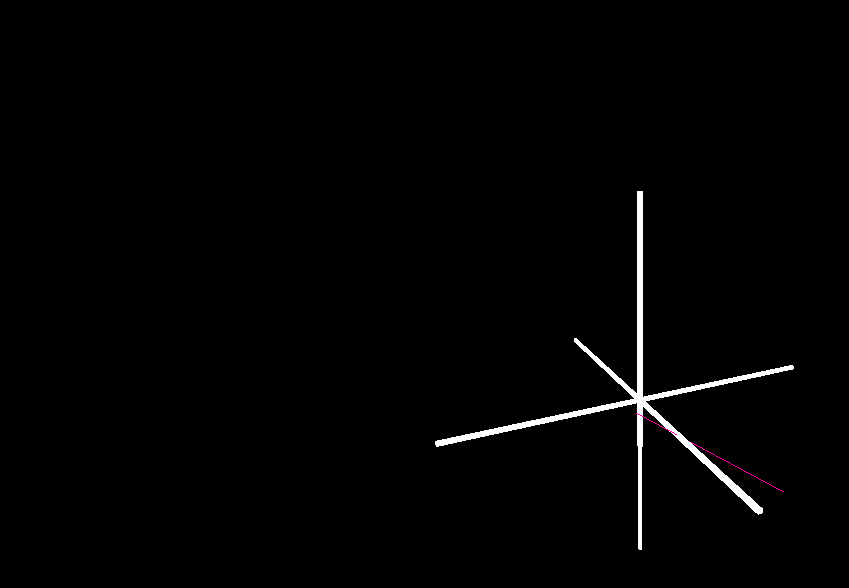
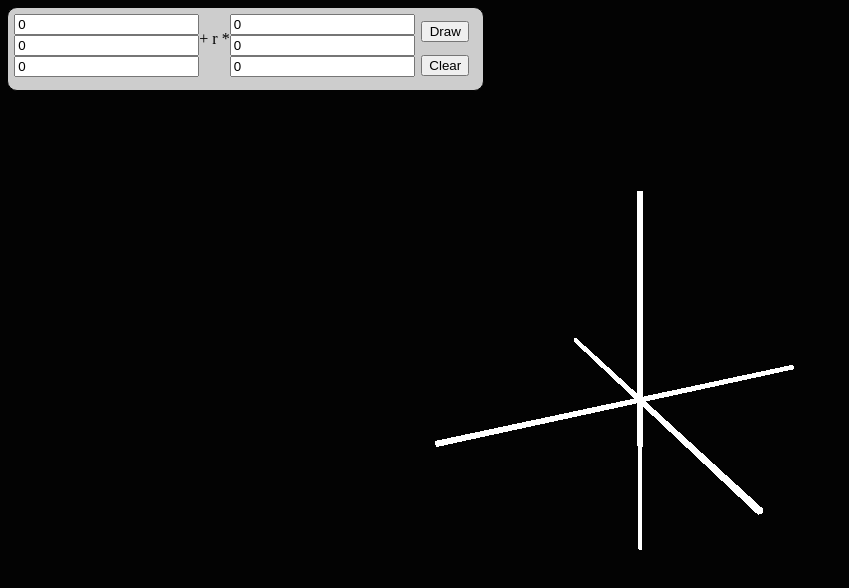
Before and after one commit to Tch1b0/vecbro, a website built with Vite: page index.html in a window 1280 px wide. Shown: the whole page, without its empty margins (0-849 px from the left). Built offline with nearby package versions, Linux system fonts and the light colour scheme.

Commit message:
dockerize

```diff
--- a/index.html
+++ b/index.html
@@ -10,8 +10,50 @@
                 position: absolute;
                 top: 0;
                 left: 0;
+                background-color: #030303;
+                color: snow;
+            }
+
+            button {
+                margin: 5pt;
+                z-index: 1;
+            }
+
+            .input-area {
+                display: flex;
+                flex-direction: row;
+                z-index: 1;
+                background-color: #cdcdcd;
+                color: black;
+                padding: 5pt;
+                margin: 5pt;
+                border: 1px solid #030303;
+                border-radius: 10px;
+            }
+
+            .vec {
+                display: flex;
+                flex-direction: column;
             }
         </style>
     </head>
-    <body></body>
+    <body>
+        <div class="input-area">
+            <div class="vec">
+                <input type="number" value="0" id="vecAx1" />
+                <input type="number" value="0" id="vecAx2" />
+                <input type="number" value="0" id="vecAx3" />
+            </div>
+            <p>+ r *</p>
+            <div class="vec">
+                <input type="number" value="0" id="vecBx1" />
+                <input type="number" value="0" id="vecBx2" />
+                <input type="number" value="0" id="vecBx3" />
+            </div>
+            <div class="vec">
+                <button id="drawBtn">Draw</button>
+                <button id="clearBtn">Clear</button>
+            </div>
+        </div>
+    </body>
 </html>
--- a/src/main.ts
+++ b/src/main.ts
@@ -1,59 +1,43 @@
 import * as THREE from "three";
+import { animate, clearFns, drawBox, drawFn } from "./rendering";
 
-const scene = new THREE.Scene();
-const camera = new THREE.PerspectiveCamera(
-    75,
-    window.innerWidth / window.innerHeight,
-    0.1,
-    1000
-);
-camera.position.y += 3;
+drawBox(5, 0.05, 0.05);
+drawBox(0.05, 5, 0.05);
+drawBox(0.05, 0.05, 5);
 
-const renderer = new THREE.WebGLRenderer();
-renderer.setSize(window.innerWidth, window.innerHeight);
-document.body.appendChild(renderer.domElement);
+animate();
 
-function drawLine(width: number, height: number, depth: number) {
-    const geometry = new THREE.BoxGeometry(width, height, depth);
-    const material = new THREE.MeshBasicMaterial({ color: 0xffffff });
-    const cube = new THREE.Mesh(geometry, material);
-    scene.add(cube);
+const $: (v: string) => any = (v: string) => document.getElementById(v)!;
+
+const inputs: HTMLInputElement[] = [
+    $("vecAx1"),
+    $("vecAx2"),
+    $("vecAx3"),
+    $("vecBx1"),
+    $("vecBx2"),
+    $("vecBx3"),
+];
+
+function renderFunc() {
+    const a = new THREE.Vector3(
+        Number(inputs[0].value),
+        Number(inputs[1].value),
+        Number(inputs[2].value)
+    );
+
+    const b = new THREE.Vector3(
+        Number(inputs[3].value),
+        Number(inputs[4].value),
+        Number(inputs[5].value)
+    );
+
+    drawFn(a, b);
 }
 
-function drawFn(sup: THREE.Vector3, dir: THREE.Vector3) {
-    const a = dir.clone().multiplyScalar(-100).add(sup);
-    const b = dir.clone().add(sup);
-    const c = dir.clone().multiplyScalar(100).add(sup);
-    const points = [a, b, c];
-    console.log(points);
+$("drawBtn").addEventListener("click", (_: any) => {
+    renderFunc();
+});
 
-    const geometry = new THREE.BufferGeometry().setFromPoints(points);
-    const material = new THREE.LineBasicMaterial({ color: 0xfc02a2 });
-    const m = new THREE.Line(geometry, material);
-
-    scene.add(m);
-}
-
-drawLine(5, 0.05, 0.05);
-drawLine(0.05, 5, 0.05);
-drawLine(0.05, 0.05, 5);
-
-drawFn(new THREE.Vector3(1, 0, 0), new THREE.Vector3(1, 1, 1));
-drawFn(new THREE.Vector3(1, 3, 0), new THREE.Vector3(-1.5, 2, -1));
-
-camera.position.z = 5;
-
-const CENTER = new THREE.Vector3(0, 0, 0);
-const SPEED = 0.001;
-let t = 0;
-
-function animate() {
-    requestAnimationFrame(animate);
-    renderer.render(scene, camera);
-    camera.position.x = CENTER.x + 6 * Math.cos(SPEED * t);
-    camera.position.z = CENTER.z + 6 * Math.sin(SPEED * t);
-    camera.lookAt(CENTER);
-
-    t++;
-}
-animate();
+$("clearBtn").addEventListener("click", (_: any) => {
+    clearFns();
+});
--- /dev/null
+++ b/src/rendering.ts
@@ -0,0 +1,62 @@
+import * as THREE from "three";
+
+export const scene = new THREE.Scene();
+export const camera = new THREE.PerspectiveCamera(
+    75,
+    window.innerWidth / window.innerHeight,
+    0.1,
+    1000
+);
+camera.position.y += 3;
+
+const renderer = new THREE.WebGLRenderer();
+renderer.setSize(window.innerWidth, window.innerHeight);
+renderer.setClearColor("#030303");
+document.body.appendChild(renderer.domElement);
+
+export function drawBox(width: number, height: number, depth: number) {
+    const geometry = new THREE.BoxGeometry(width, height, depth);
+    const material = new THREE.MeshBasicMaterial({ color: 0xffffff });
+    const cube = new THREE.Mesh(geometry, material);
+    scene.add(cube);
+}
+
+let funcs: THREE.Line[] = [];
+
+export function drawFn(sup: THREE.Vector3, dir: THREE.Vector3) {
+    const a = dir.clone().multiplyScalar(-100).add(sup);
+    const b = dir.clone().add(sup);
+    const c = dir.clone().multiplyScalar(100).add(sup);
+    const points = [a, b, c];
+    console.log(points);
+
+    const geometry = new THREE.BufferGeometry().setFromPoints(points);
+    const material = new THREE.LineBasicMaterial({ color: 0xfc02a2 });
+    const m = new THREE.Line(geometry, material);
+
+    scene.add(m);
+    funcs.push(m);
+}
+
+camera.position.z = 5;
+
+const CENTER = new THREE.Vector3(0, 0, 0);
+const SPEED = 0.001;
+let t = 0;
+
+export function animate() {
+    requestAnimationFrame(animate);
+    renderer.render(scene, camera);
+    camera.position.x = CENTER.x + 6 * Math.cos(SPEED * t);
+    camera.position.z = CENTER.z + 6 * Math.sin(SPEED * t);
+    camera.lookAt(CENTER);
+
+    t++;
+}
+
+export function clearFns() {
+    for (const fn of funcs) {
+        scene.remove(fn);
+    }
+    funcs = [];
+}
```
Also changed, not shown: docker-compose.yml (added, +11 -0 lines), 3 other files.
